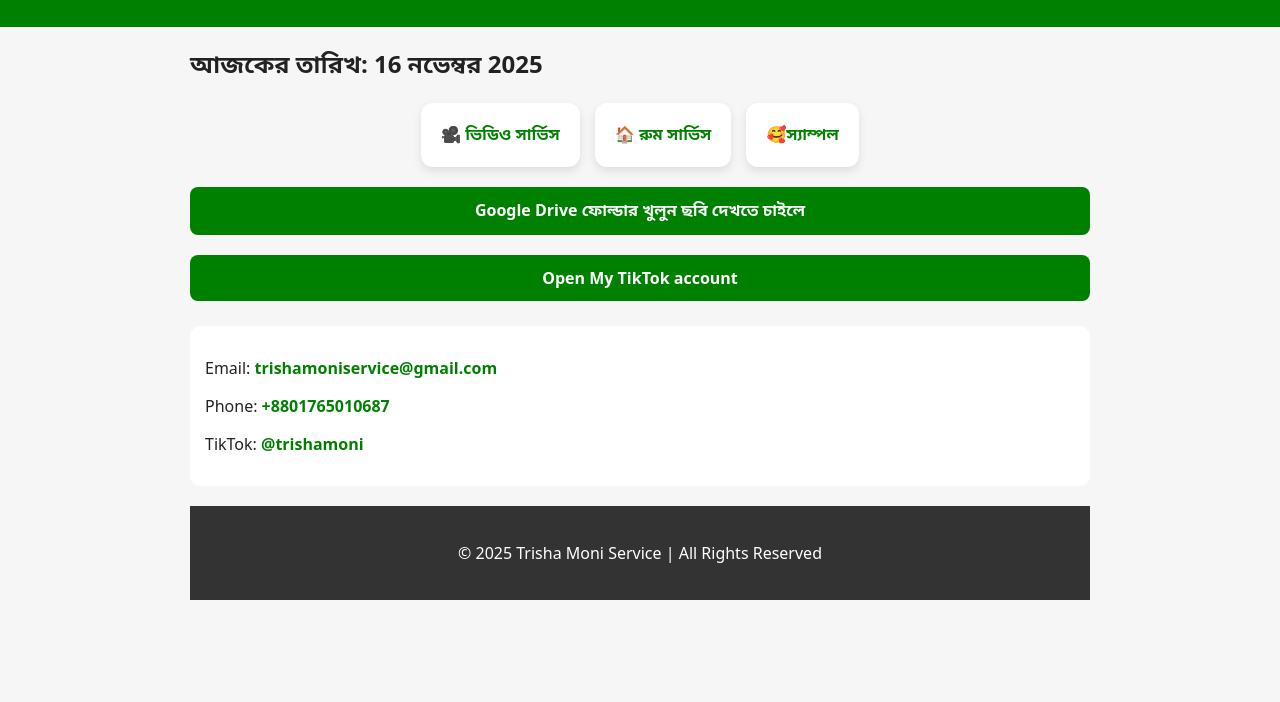
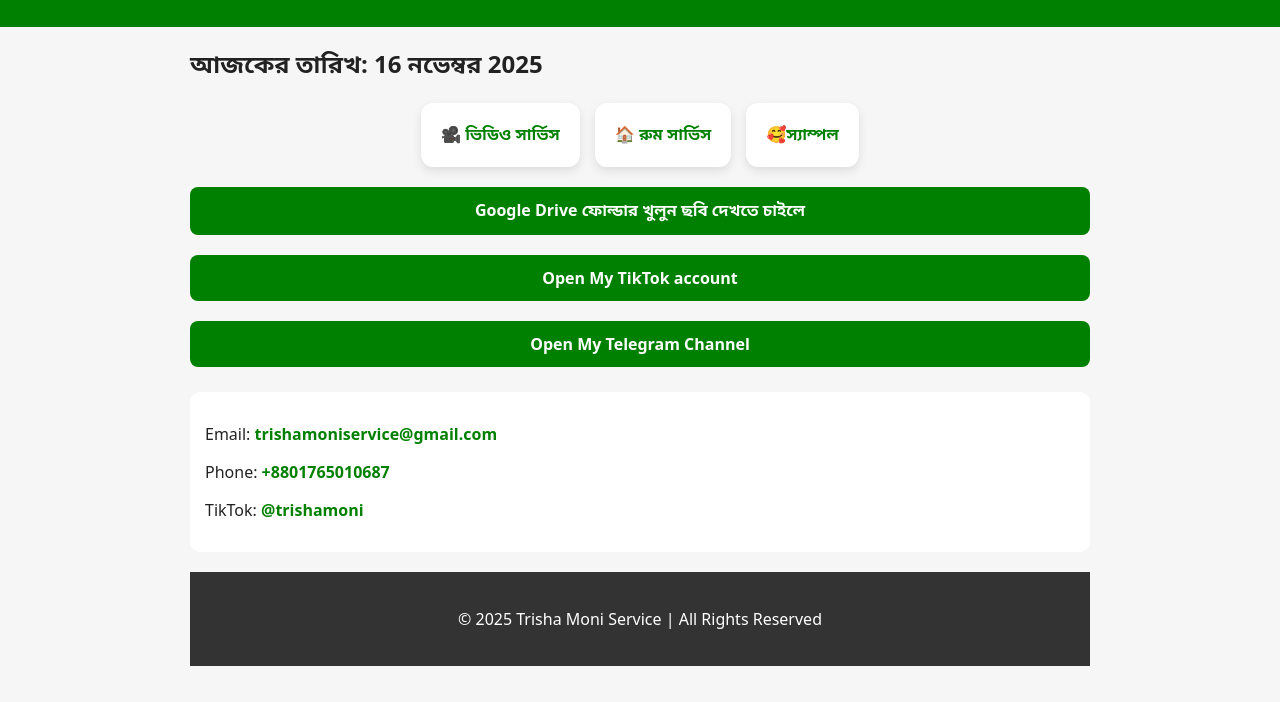
Before and after one commit to trishamoniservice-687/Trisha-Moni-Service, a plain HTML site: page index.html in a window 1280 px wide. Shown: the part 98-800 px from the top of the page. Drawn offline with Linux system fonts and the light colour scheme.

Commit message:
Update index.html

```diff
--- a/index.html
+++ b/index.html
@@ -77,7 +77,12 @@
    Open My TikTok account
   </a>
     </section>
-
+<section class="gallery" style="text-align:center; margin-top:20px;">
+  <a href="https://t.me/trishamoniservice" target="_blank"
+     style="display:inline-block; padding:12px 25px; background:green; color:white; border-radius:8px; text-decoration:none; font-weight:bold; font-size:16px; transition:0.2s;">
+   Open My Telegram Channel
+  </a>
+</section>
     <section class="contact">
       <p>Email: <a href="https://drive.google.com/drive/folders/1Dmt_lZjp3BSkO9WRt2rTOe2Skj6yfjQm" target="_blank">trishamoniservice@gmail.com</a></p>
       <p>Phone: <a href="tel:+8801765010687">+8801765010687</a></p>
```
